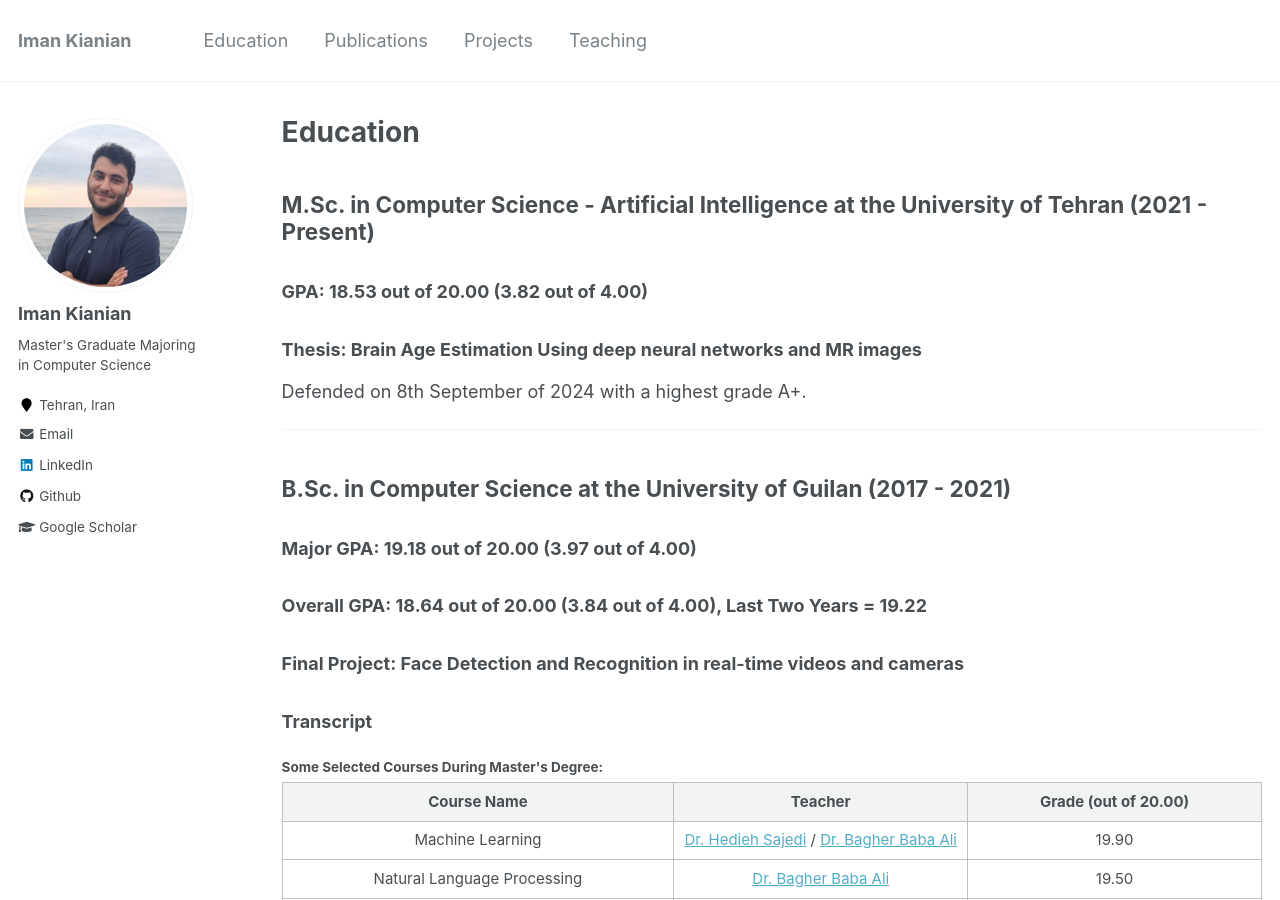
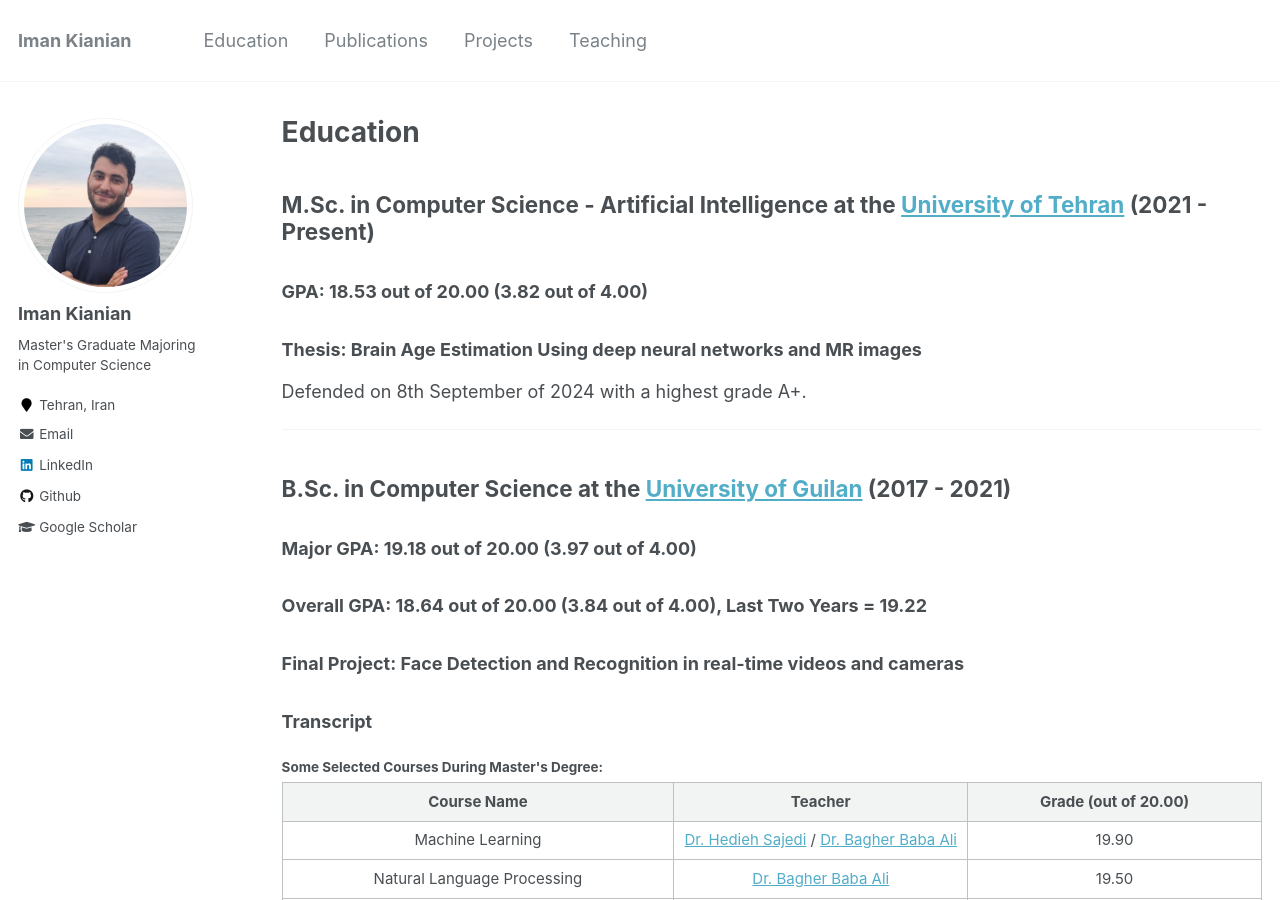
Before and after one commit to iman2693/imankianian.github.io, a Jekyll site: the page built from _pages/education.md, in a window 1280 px wide and 900 px high. Built offline with Jekyll 4.4.1, drawn with Linux system fonts in a browser that asks for light colours; part of the change alters nothing that is shown.

```diff
--- a/_pages/education.md
+++ b/_pages/education.md
@@ -25,7 +25,7 @@ author_profile: true
 
 
 <h2>
-M.Sc. in Computer Science - Artificial Intelligence at the University of Tehran              (2021 - Present)
+M.Sc. in Computer Science - Artificial Intelligence at the <a href="https://ut.ac.ir/en">University of Tehran</a>              (2021 - Present)
 </h2>
 
 <h3>
@@ -41,7 +41,7 @@ GPA: 18.53 out of 20.00 (3.82 out of 4.00)
 ------------------------
 
 <h2>
-B.Sc. in Computer Science at the University of Guilan              (2017 - 2021)
+B.Sc. in Computer Science at the <a href="https://english.guilan.ac.ir/">University of Guilan</a>              (2017 - 2021)
 </h2>
 
 <h3>
```
